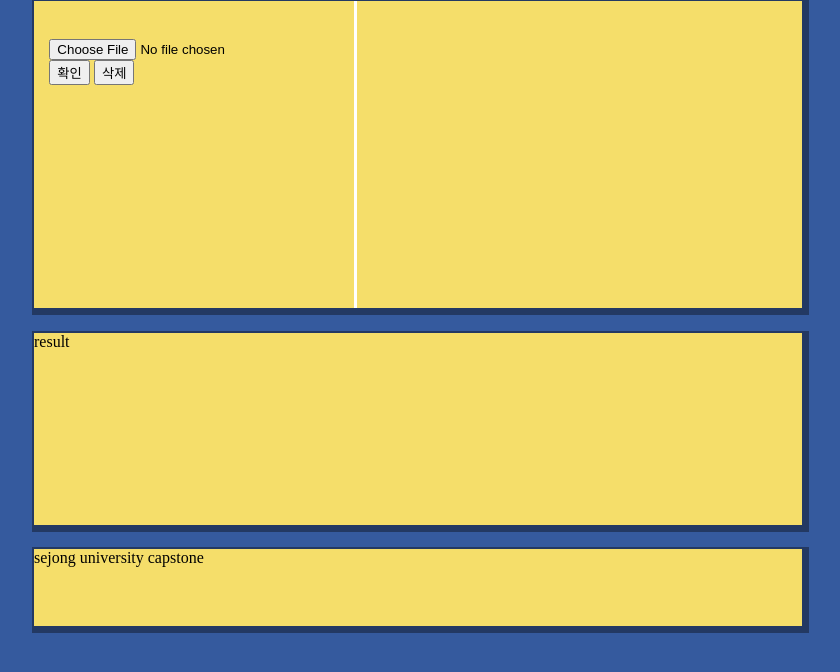
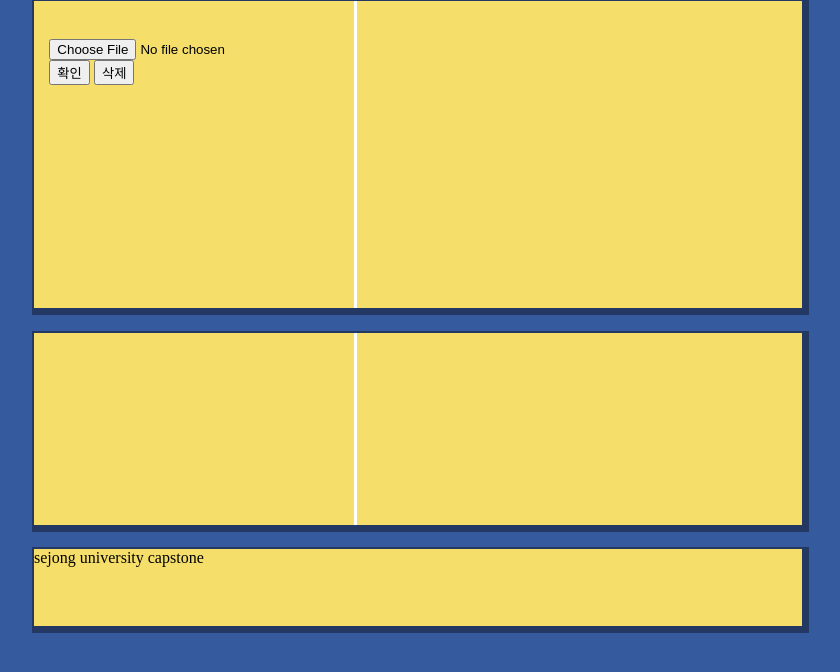
Before and after one commit to JH126/siotisso, a Django app: page / in a window 1280 px wide. Shown: the part 115-787 px from the top of the page, without its empty margins (224-1064 px from the left). Run offline with Django 3.2, Linux system fonts and the light colour scheme; some libraries are stand-ins or nearby versions.

Commit message:
Add files via upload

```diff
--- a/web/siotisso/website/templates/website/index.html
+++ b/web/siotisso/website/templates/website/index.html
@@ -84,7 +84,31 @@ div.pictures{
 div.preview{
   height:40%;
   width:58%;
-  background red;
+
+}
+
+div .r_txt{
+  height:100%;
+  width:58%;
+  background:#F5DE6A;
+  border-left-color: white;
+  border-left-style: solid;
+  border-left-width: 2%;
+  float: right;
+
+}
+div .r_img{
+  height:42%;
+  width:37%;
+  background:#F5DE6A;
+  float : left;
+  border-style: none;
+  padding-top: 5%;
+  padding-bottom:5%;
+  padding-left: 2%;
+  padding-right: 2%;
+  float: left;
+
 }
 div.result{
   width:100%;
@@ -139,7 +163,7 @@ div.bottom{
           <!--Select image to upload:--> <!--여기를 바꿔-->
           <input type='file' name="upload" id="upload"/>
           <input type="submit" value="확인" name="submit">
-          <input type="button" value="삭제" onclick="fileReset(this.form);">
+          <input type="button" value="삭제" id="filecancle" onclick="location.reload()">
     </div>
       <div class="pictures">
         <img id="img" />
@@ -149,7 +173,10 @@ div.bottom{
       </div>
     </div>
     <div class="result">
-      result
+      <div class="r_img">
+      </div>
+      <div class="r_txt">
+      </div>
     </div>
     <div class="bottom">
       sejong university capstone
```
